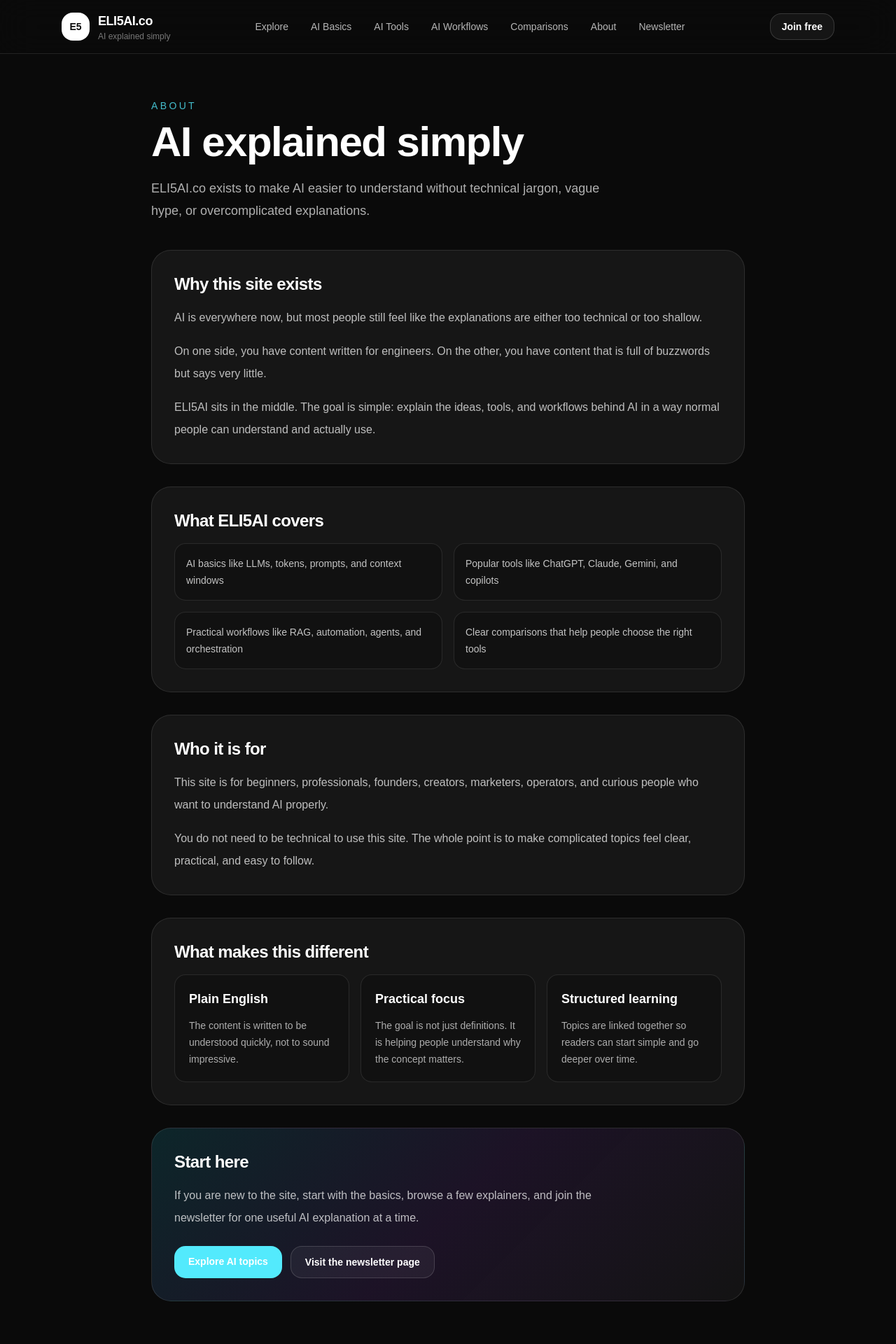
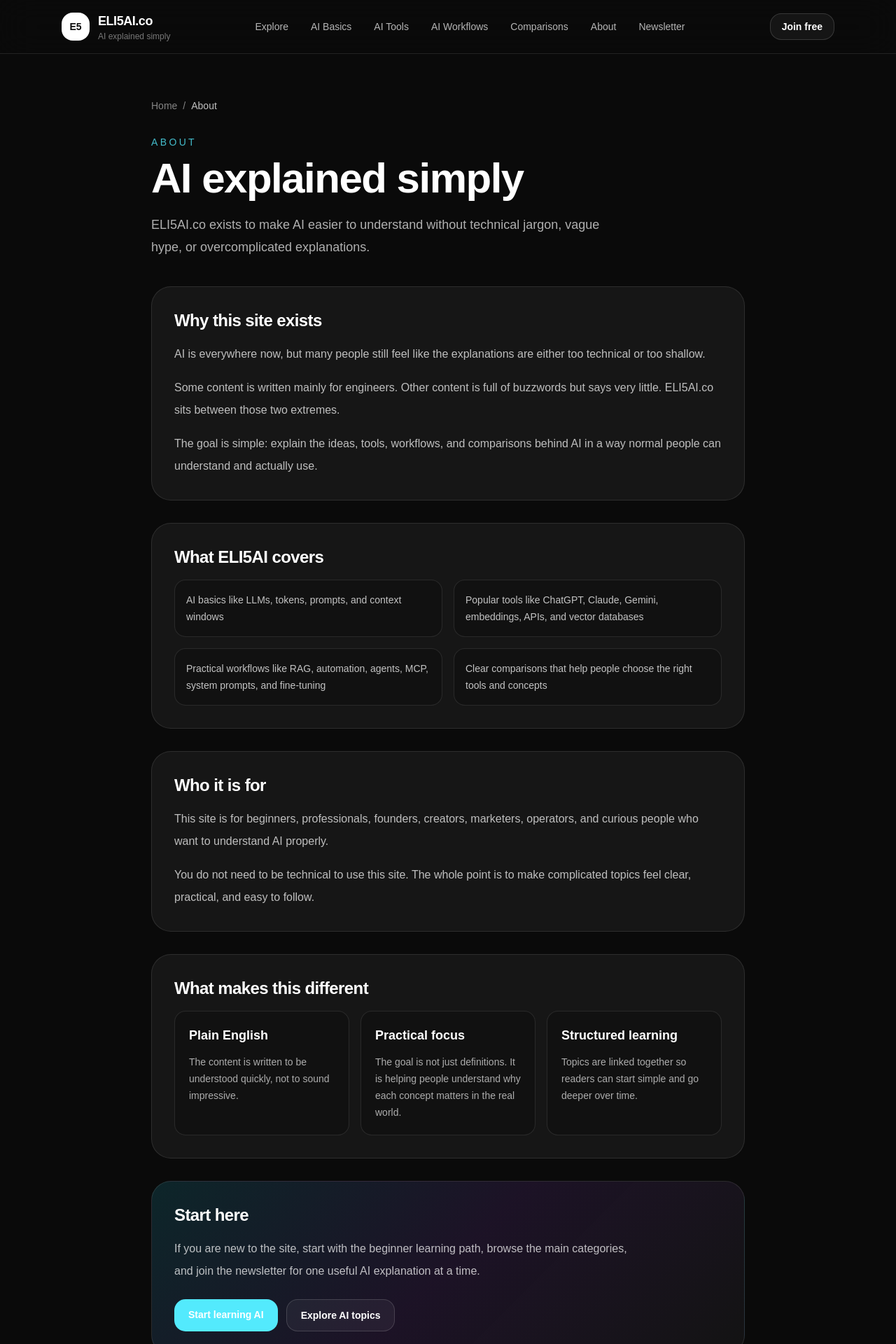
Before and after one commit to licsuj/nextjs-boilerplate, a Next.js app: page /about in a window 1280 px wide. Shown: the top 1920 px of the page at 70% size. Built offline with nearby package versions, Linux system fonts and the light colour scheme.

Commit message:
Update page.tsx

```diff
--- a/app/about/page.tsx
+++ b/app/about/page.tsx
@@ -1,39 +1,100 @@
 import type { Metadata } from "next";
 import Link from "next/link";
+import Script from "next/script";
 import SiteHeader from "@/components/SiteHeader";
 import SiteFooter from "@/components/SiteFooter";
 
+const pageUrl = "https://www.eli5ai.co/about";
+
 export const metadata: Metadata = {
-  title: "About",
+  title: "About ELI5AI.co | Plain-English AI explanations for beginners",
   description:
-    "Learn what ELI5AI.co is, why it exists, and who it is built for.",
+    "Learn what ELI5AI.co is, who it helps, and how it explains AI concepts, tools, workflows, and comparisons in plain English.",
   alternates: {
-    canonical: "https://eli5ai.co/about",
+    canonical: pageUrl,
   },
   openGraph: {
-    title: "About ELI5AI.co",
+    title: "About ELI5AI.co | Plain-English AI explanations for beginners",
     description:
-      "Learn what ELI5AI.co is, why it exists, and who it is built for.",
-    url: "https://eli5ai.co/about",
+      "Learn what ELI5AI.co is, who it helps, and how it explains AI concepts, tools, workflows, and comparisons in plain English.",
+    url: pageUrl,
     siteName: "ELI5AI.co",
     type: "website",
   },
   twitter: {
     card: "summary_large_image",
-    title: "About ELI5AI.co",
+    title: "About ELI5AI.co | Plain-English AI explanations for beginners",
     description:
-      "Learn what ELI5AI.co is, why it exists, and who it is built for.",
+      "Learn what ELI5AI.co is, who it helps, and how it explains AI concepts, tools, workflows, and comparisons in plain English.",
   },
 };
 
 export default function AboutPage() {
+  const aboutSchema = {
+    "@context": "https://schema.org",
+    "@type": "AboutPage",
+    name: "About ELI5AI.co",
+    description:
+      "Learn what ELI5AI.co is, who it helps, and how it explains AI in plain English.",
+    url: pageUrl,
+    mainEntity: {
+      "@type": "Organization",
+      name: "ELI5AI.co",
+      url: "https://www.eli5ai.co",
+      description:
+        "ELI5AI.co explains AI concepts, tools, workflows, and comparisons in plain English for beginners and curious professionals.",
+    },
+  };
+
+  const breadcrumbSchema = {
+    "@context": "https://schema.org",
+    "@type": "BreadcrumbList",
+    itemListElement: [
+      {
+        "@type": "ListItem",
+        position: 1,
+        name: "Home",
+        item: "https://www.eli5ai.co",
+      },
+      {
+        "@type": "ListItem",
+        position: 2,
+        name: "About",
+        item: pageUrl,
+      },
+    ],
+  };
+
   return (
+    <>
+      <Script
+        id="about-schema"
+        type="application/ld+json"
+        dangerouslySetInnerHTML={{ __html: JSON.stringify(aboutSchema) }}
+      />
+      <Script
+        id="about-breadcrumb-schema"
+        type="application/ld+json"
+        dangerouslySetInnerHTML={{ __html: JSON.stringify(breadcrumbSchema) }}
+      />
+
       <main className="min-h-screen bg-neutral-950 text-white selection:bg-cyan-300 selection:text-neutral-950">
         <div className="absolute inset-0 -z-10 bg-[radial-gradient(circle_at_top_left,rgba(34,211,238,0.14),transparent_28%),radial-gradient(circle_at_80%_10%,rgba(168,85,247,0.14),transparent_26%),radial-gradient(circle_at_50%_100%,rgba(255,255,255,0.06),transparent_30%)]" />
 
         <SiteHeader />
 
         <div className="mx-auto max-w-4xl px-6 py-16">
+          <nav
+            aria-label="Breadcrumb"
+            className="mb-8 flex flex-wrap items-center gap-2 text-sm text-white/50"
+          >
+            <Link href="/" className="transition hover:text-white">
+              Home
+            </Link>
+            <span>/</span>
+            <span className="text-white/75">About</span>
+          </nav>
+
           <div className="mb-10">
             <p className="text-sm uppercase tracking-[0.24em] text-cyan-300/80">
               About
@@ -54,17 +115,18 @@ export default function AboutPage() {
               </h2>
               <div className="mt-4 space-y-4 text-base leading-8 text-white/72">
                 <p>
-                AI is everywhere now, but most people still feel like the
+                  AI is everywhere now, but many people still feel like the
                   explanations are either too technical or too shallow.
                 </p>
                 <p>
-                On one side, you have content written for engineers. On the other,
-                you have content that is full of buzzwords but says very little.
+                  Some content is written mainly for engineers. Other content is
+                  full of buzzwords but says very little. ELI5AI.co sits between
+                  those two extremes.
                 </p>
                 <p>
-                ELI5AI sits in the middle. The goal is simple: explain the ideas,
-                tools, and workflows behind AI in a way normal people can
-                understand and actually use.
+                  The goal is simple: explain the ideas, tools, workflows, and
+                  comparisons behind AI in a way normal people can understand and
+                  actually use.
                 </p>
               </div>
             </section>
@@ -76,9 +138,9 @@ export default function AboutPage() {
               <div className="mt-4 grid gap-4 md:grid-cols-2">
                 {[
                   "AI basics like LLMs, tokens, prompts, and context windows",
-                "Popular tools like ChatGPT, Claude, Gemini, and copilots",
-                "Practical workflows like RAG, automation, agents, and orchestration",
-                "Clear comparisons that help people choose the right tools",
+                  "Popular tools like ChatGPT, Claude, Gemini, embeddings, APIs, and vector databases",
+                  "Practical workflows like RAG, automation, agents, MCP, system prompts, and fine-tuning",
+                  "Clear comparisons that help people choose the right tools and concepts",
                 ].map((item) => (
                   <div
                     key={item}
@@ -97,13 +159,13 @@ export default function AboutPage() {
               <div className="mt-4 space-y-4 text-base leading-8 text-white/72">
                 <p>
                   This site is for beginners, professionals, founders, creators,
-                marketers, operators, and curious people who want to understand AI
-                properly.
+                  marketers, operators, and curious people who want to
+                  understand AI properly.
                 </p>
                 <p>
-                You do not need to be technical to use this site. The whole point
-                is to make complicated topics feel clear, practical, and easy to
-                follow.
+                  You do not need to be technical to use this site. The whole
+                  point is to make complicated topics feel clear, practical, and
+                  easy to follow.
                 </p>
               </div>
             </section>
@@ -120,7 +182,7 @@ export default function AboutPage() {
                   },
                   {
                     title: "Practical focus",
-                  desc: "The goal is not just definitions. It is helping people understand why the concept matters.",
+                    desc: "The goal is not just definitions. It is helping people understand why each concept matters in the real world.",
                   },
                   {
                     title: "Structured learning",
@@ -145,23 +207,23 @@ export default function AboutPage() {
                 Start here
               </h2>
               <p className="mt-4 max-w-2xl text-base leading-8 text-white/72">
-              If you are new to the site, start with the basics, browse a few
-              explainers, and join the newsletter for one useful AI explanation at
-              a time.
+                If you are new to the site, start with the beginner learning
+                path, browse the main categories, and join the newsletter for
+                one useful AI explanation at a time.
               </p>
 
               <div className="mt-6 flex flex-col gap-3 sm:flex-row">
                 <Link
-                href="/explore"
+                  href="/start-here"
                   className="rounded-2xl bg-cyan-300 px-5 py-3 text-sm font-bold text-neutral-950 transition hover:bg-cyan-200"
                 >
-                Explore AI topics
+                  Start learning AI
                 </Link>
                 <Link
-                href="/newsletter"
+                  href="/explore"
                   className="rounded-2xl border border-white/15 bg-white/5 px-5 py-3 text-sm font-bold text-white transition hover:bg-white/10"
                 >
-                Visit the newsletter page
+                  Explore AI topics
                 </Link>
               </div>
             </section>
@@ -170,5 +232,6 @@ export default function AboutPage() {
 
         <SiteFooter />
       </main>
+    </>
   );
 }
```
Lines whose indentation alone changed are shown as unchanged.
